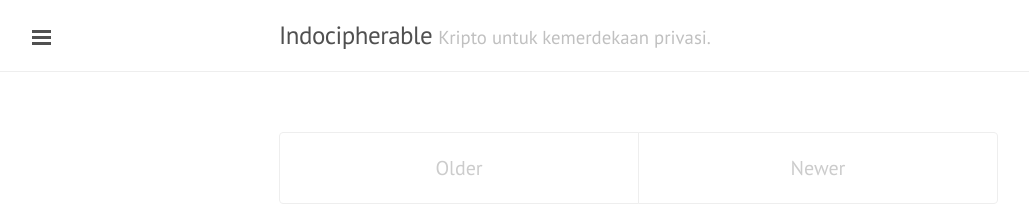
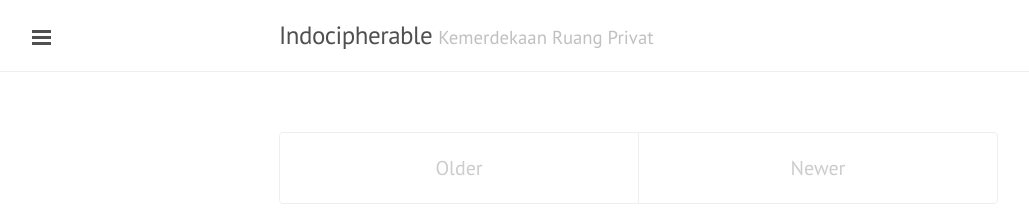
Before and after one commit to indocipherable/indocipherable.github.io, a Jekyll site: the page built from index.html, in a window 1280 px wide. Shown: the top 220 px of the page, without its empty margins (1-1030 px from the left). Built offline with Jekyll 4.4.1, drawn with Linux system fonts in a browser that asks for light colours; the list of posts is cut into pages by our own code.

Commit message:
Update _config.yml

```diff
--- a/_config.yml
+++ b/_config.yml
@@ -3,6 +3,6 @@ pygments: true
 markdown: kramdown
 url: http://indocipherable.github.io
 title: Indocipherable
-tagline: Kripto untuk kemerdekaan privasi.
-description: Blog berbahasa Indonesia berisi berita, tutorial dan esai seputar hak individu atas privasi dan penggunaan teknologi kriptografi untuk memperjuangkannya.
+tagline: Kemerdekaan Ruang Privat
+description: Blog berbahasa Indonesia berisi berita, tutorial dan esai seputar hak individu atas privasi dan keleluasaan berekspresi di era digital.
 paginate: 5
```
